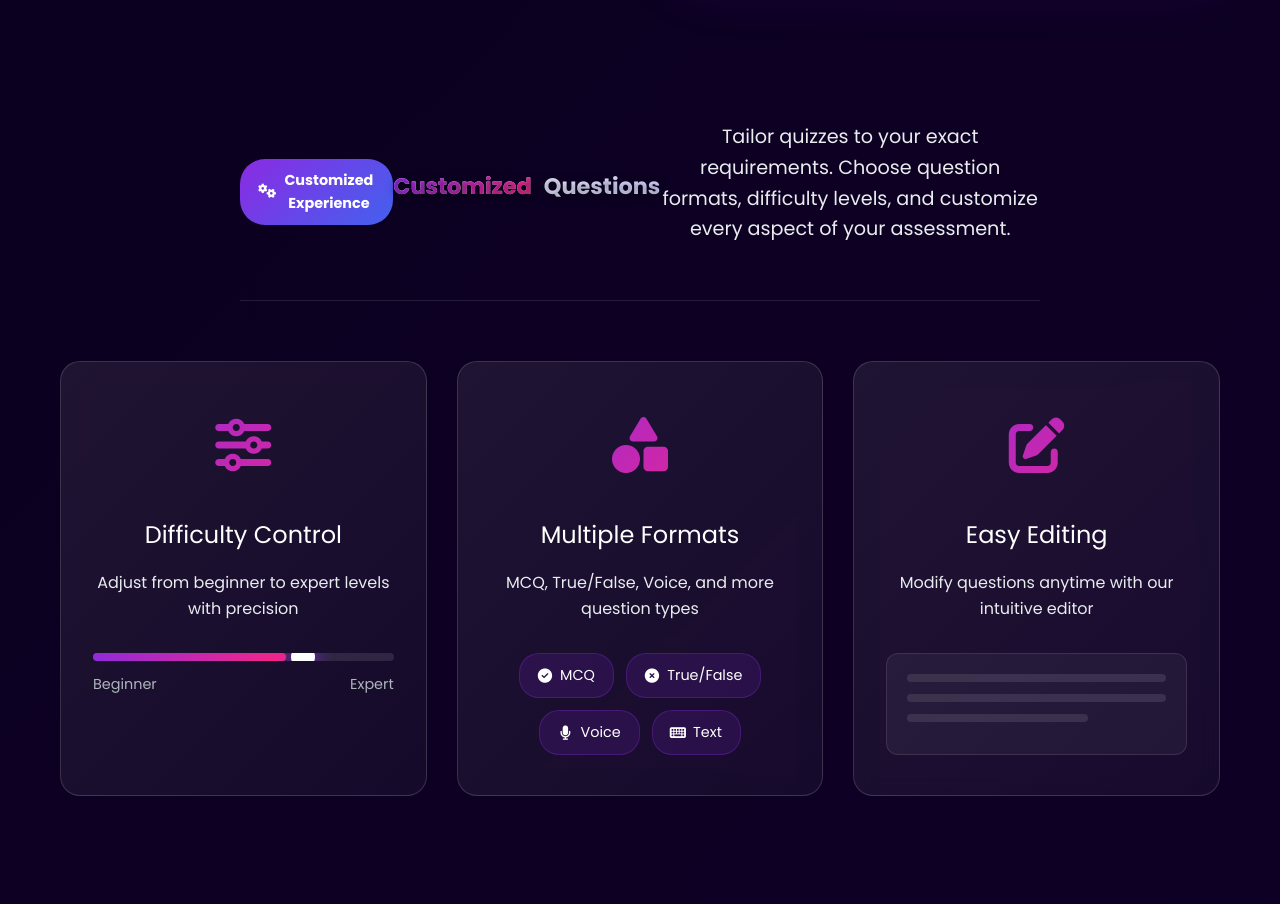
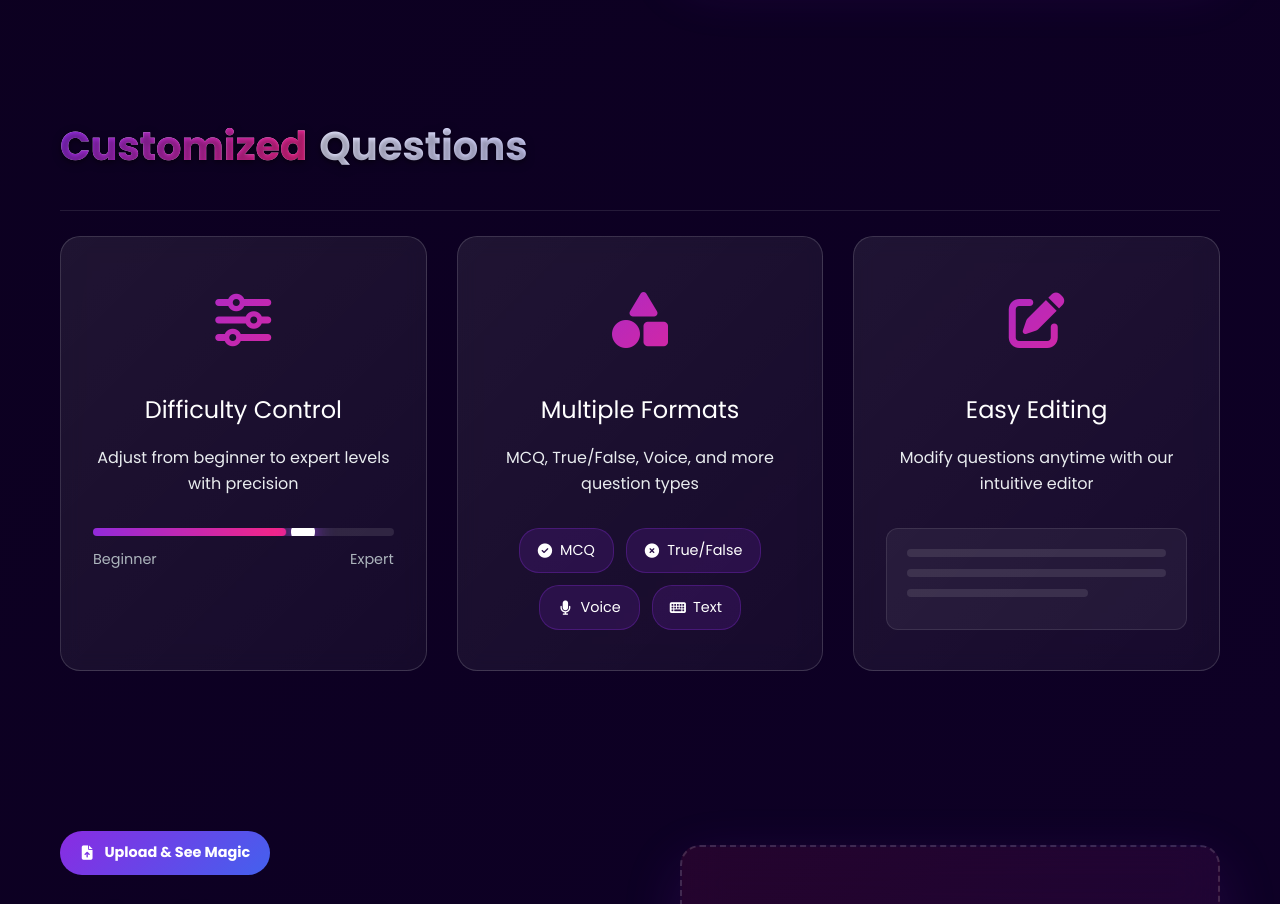
Before and after one commit to studentanush/TechFest_IITB, a React (Vite) app in the folder src/frontend/: page / in a window 1280 px wide. Shown: the part 2940-3844 px from the top of the page. Built offline with nearby package versions, Linux system fonts and the light colour scheme; no server answers.

Commit message:
Refactor Customize component layout and styles

```diff
--- a/src/frontend/src/components/Customize.jsx
+++ b/src/frontend/src/components/Customize.jsx
@@ -4,19 +4,17 @@ const Customize = () => {
   return (
     <section className="section section-3" id="section3">
       <div className="container">
-        <div className="section-header center">
-          <div className="section-badge">
-            <i className="fas fa-cogs"></i>
-            <span>Customized Experience</span>
-          </div>
-          <h2 className="section-title">
+        <div className="section-header">
+          <h2 className="section-title custom-heading-size">
             <span className="text-highlight">Customized</span> Questions
           </h2>
-          <p className="section-description">
+         {/* <p className="section-description custom-text-width">
             Tailor quizzes to your exact requirements. Choose question formats,
             difficulty levels, and customize every aspect of your assessment.
-          </p>
+          </p>*/}
         </div>
+
+        {/* Rest of your boxes remain exactly the same */}
         <div className="customization-grid">
           <div className="customization-card scale-in" data-delay="100">
             <div className="card-icon-large">
@@ -35,6 +33,7 @@ const Customize = () => {
               </div>
             </div>
           </div>
+
           <div className="customization-card scale-in" data-delay="200">
             <div className="card-icon-large">
               <i className="fas fa-shapes"></i>
@@ -48,6 +47,7 @@ const Customize = () => {
               <span className="format-icon"><i className="fas fa-keyboard"></i> Text</span>
             </div>
           </div>
+
           <div className="customization-card scale-in" data-delay="300">
             <div className="card-icon-large">
               <i className="fas fa-edit"></i>
```
